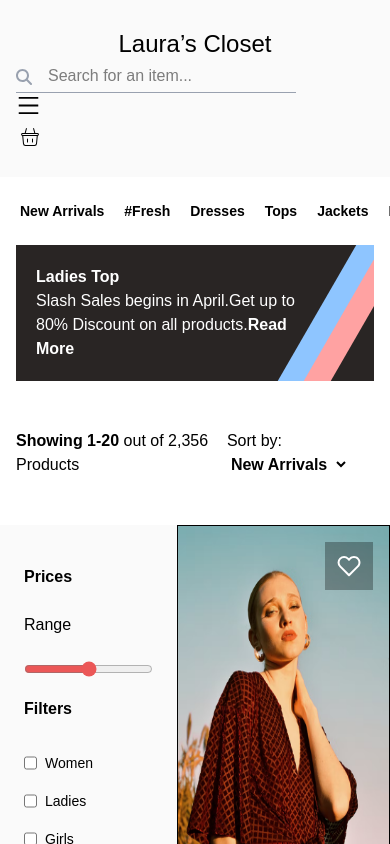
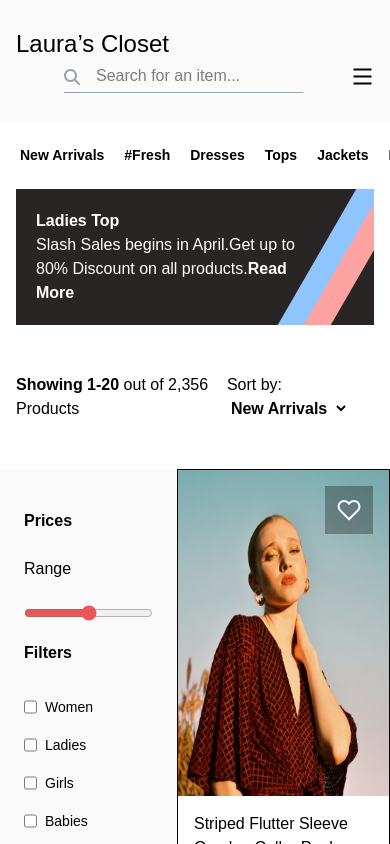
Before and after one commit to EugeneLevkovych/tailwind-lauras-closing, a React (Vite) app: page / in a window 390 px wide. Shown: the top 844 px of the page. Built offline with nearby package versions, Linux system fonts and the light colour scheme.

Commit message:
add header wrap

```diff
--- a/src/components/Header.jsx
+++ b/src/components/Header.jsx
@@ -1,29 +1,27 @@
-import { useState } from "react";
 import { CiShoppingBasket } from "react-icons/ci";
 import { FaMagnifyingGlass } from "react-icons/fa6";
 import { AiOutlineMenu } from "react-icons/ai";
 import StoreList from "./StoreList";
 
 export default function Header() {
-const [isMobileMenuShown, setIsMobileMenuShown] = useState(false);
 
   return (
     <header className="bg-white-dark">
-      <div className="md:flex items-center py-7 container mx-auto px-4">
+      <div className="flex flex-wrap items-center py-7 container mx-auto px-4">
         <a href="#">
-          <h1 className="text-center text-2xl" >Laura’s Closet</h1>
+          <h1 className="text-2xl" >Laura’s Closet</h1>
         </a>
       <div className="relative ml-auto mr-auto">
         <div className="absolute bottom-2 left-0">
           <FaMagnifyingGlass className="text-gray-400"/>
         </div>
-        <input type="text" id="search" placeholder="Search for an item..." className="w-70 pl-8 py-1 text-base border-b-1 border-gray-400 focus:border-red-light outline-none transition-colors" />
+          <input type="text" id="search" placeholder="Search for an item..." className="lg:max-w-70 pl-8 py-1 text-base border-b-1 border-gray-400 focus:border-red-light outline-none transition-colors" />
       </div>
-      <button onClick={()=>setIsMobileMenuShown(!isMobileMenuShown)} className="lg:hidden">
-        <AiOutlineMenu size={25} />
+      <StoreList />
+      <CiShoppingBasket className="hidden lg:block h-6 w-6 ml-0.5"/>
+      <button className="lg:hidden">
+        <AiOutlineMenu size={23} />
       </button>
-      <StoreList />
-      <CiShoppingBasket className="h-6 w-6 ml-0.5"/>
       </div>
     </header>
   )
--- a/src/components/WeAccept.jsx
+++ b/src/components/WeAccept.jsx
@@ -1,5 +1,4 @@
 // import MasterCard from "../assets/mastercard.svg";
-
 
 export default function WeAccept() {
     return (
```
Also changed, not shown: src/App.jsx (+5 -5 lines).
